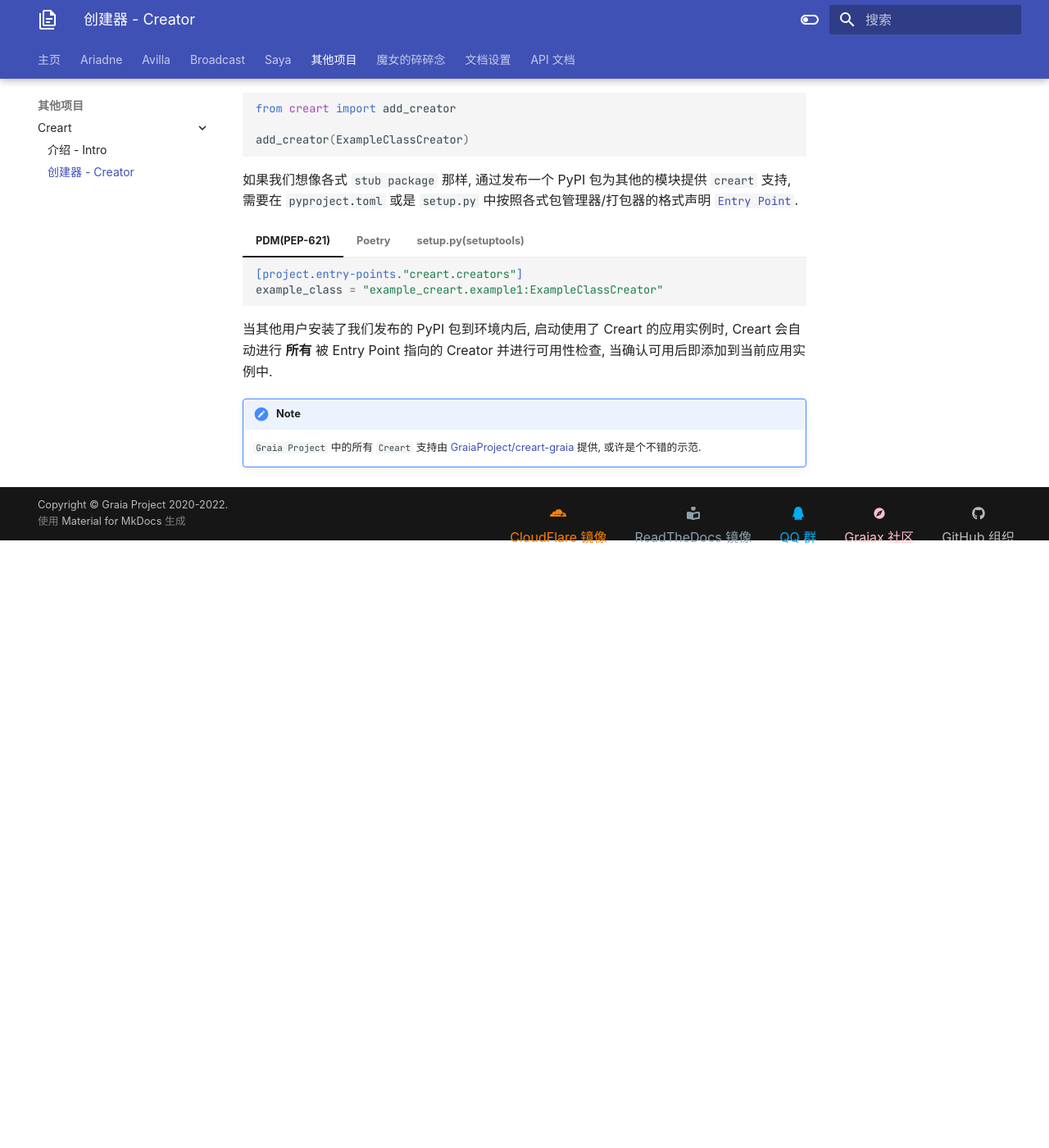
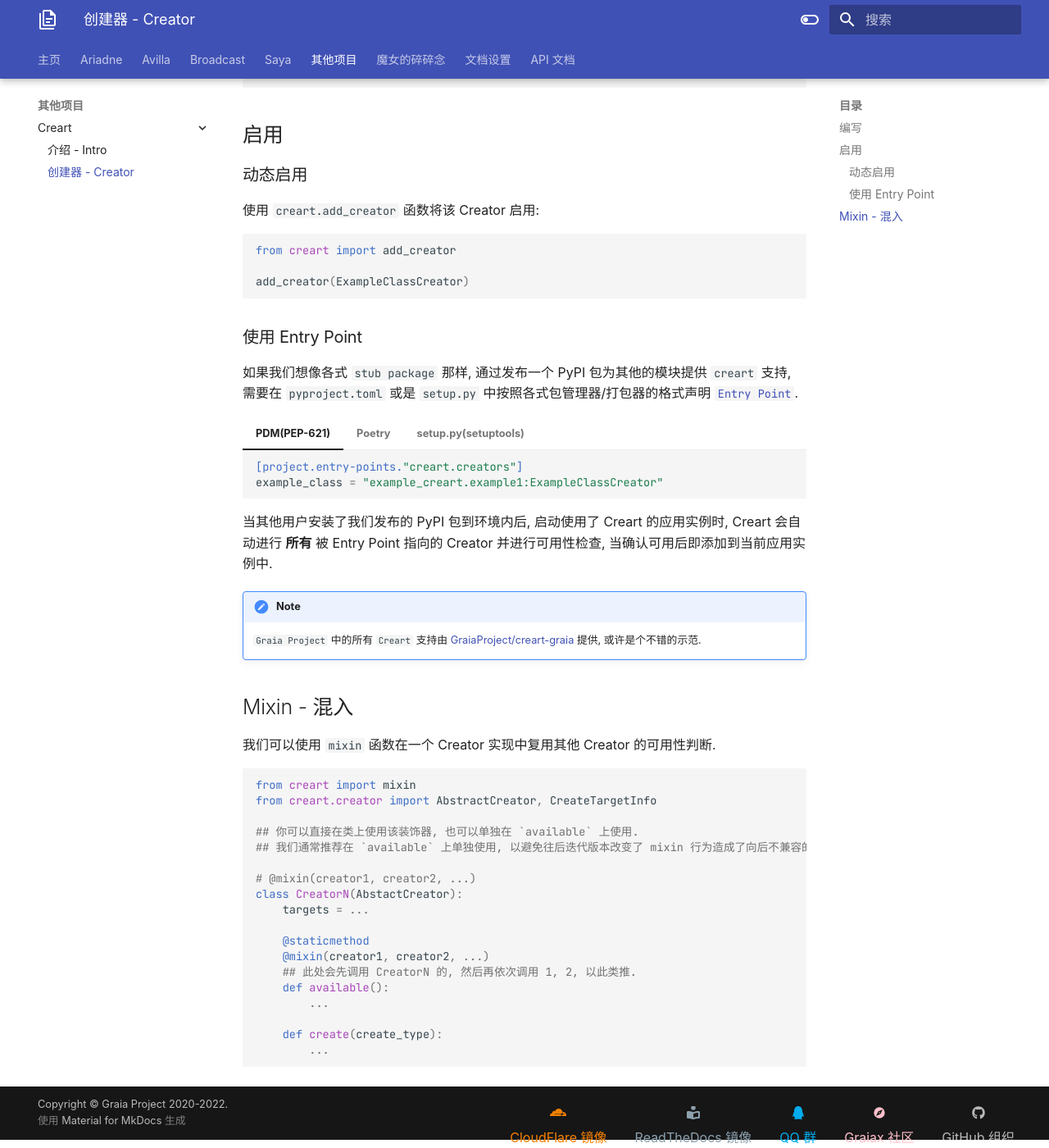
Before and after one commit to GraiaProject/Document, an MkDocs documentation site: the page built from docs/other/creart/creator.md, in a window 1280 px wide and 1400 px high, scrolled down 1460 px. Shown: the whole window at 82% size. Built offline with MkDocs 1.6.1 and Material for MkDocs 9.7.7, drawn with Linux system fonts in a browser that asks for light colours; before the commit the page ends 2129 px from its top, so only the background shows below that; some of the changed text lies outside the part shown.

Commit message:
docs: creator mixin

````diff
--- a/docs/other/creart/creator.md
+++ b/docs/other/creart/creator.md
@@ -13,12 +13,16 @@
     需要注意的是, `Creator` 的声明在编写的时候 **绝对不应该** 实际引用创建目标.
     这会完美的破坏用户的使用体验.
 
+
+## 编写
+
 通常的, 如果对不同的创建目标, 可用性检查的行为是一致的, 我们会把他们全部在一个 `Creator` 里面实现.
 
 以下是 `example.example1:ExampleClass` 的 Creator 实现:
 
 ```py
 from __future__ import annotation  # 优化类型标注的编写体验
+from creart import exists_module
 from creart.creator import AbstractCreator, CreateTargetInfo
 
 from typing import TYPE_CHECKING
@@ -48,12 +52,10 @@ class ExampleClassCreator(AbstractCreator):
     ## 你应该在这里检查 create 方法中所引用到的模块的可用状态, 如下所示.
     @staticmethod
     def available() -> bool:
-        try:
-            import example.example1
-
-            return True
-        except ImportError:  # 请勿 wildmatch, 因为目标模块可能存在错误, 这会导致错误无法展示出来.
-            return False
+        ## 当你要判断一个包或是一个模块是否存在时, 应该使用 exists_module 函数,
+        ## try import 会直接进行导入并拖慢启动速度, 尤其是当你不使用一些模块的时候.
+        ## 如果需要复用其他 Creator 的可用性判断, 请使用 Mixin, 详见 <#mixin>.
+        return exists_module("example.example1")
 
     ## create, 创建器, 需要为静态方法.
     ## 注意, 这里接收到的是原始对象而不是 CreateTargetInfo 中的字符串.
@@ -64,6 +66,10 @@ class ExampleClassCreator(AbstractCreator):
         return create_type(...)
 ```
 
+## 启用
+
+### 动态启用
+
 使用 `creart.add_creator` 函数将该 Creator 启用:
 
 ```py
@@ -71,6 +77,8 @@ from creart import add_creator
 
 add_creator(ExampleClassCreator)
 ```
+
+### 使用 Entry Point
 
 如果我们想像各式 `stub package` 那样, 通过发布一个 PyPI 包为其他的模块提供 `creart` 支持,
 需要在 `pyproject.toml` 或是 `setup.py` 中按照各式包管理器/打包器的格式声明 [`Entry Point`](https://docs.python.org/zh-cn/3.12/library/importlib.metadata.html#entry-points).
@@ -109,3 +117,29 @@ Creart 会自动进行 **所有** 被 Entry Point 指向的 Creator 并进行可
 !!! note
     `Graia Project` 中的所有 `Creart` 支持由 <https://github.com/GraiaProject/creart-graia> 提供,
     或许是个不错的示范.
+
+## Mixin - 混入
+
+我们可以使用 `mixin` 函数在一个 Creator 实现中复用其他 Creator 的可用性判断.
+
+```py
+from creart import mixin
+from creart.creator import AbstractCreator, CreateTargetInfo
+
+## 你可以直接在类上使用该装饰器, 也可以单独在 `available` 上使用.
+## 我们通常推荐在 `available` 上单独使用, 以避免往后迭代版本改变了 mixin 行为造成了向后不兼容的问题.
+
+# @mixin(creator1, creator2, ...)
+class CreatorN(AbstactCreator):
+    targets = ...
+
+    @staticmethod
+    @mixin(creator1, creator2, ...)
+    ## 此处会先调用 CreatorN 的, 然后再依次调用 1, 2, 以此类推.
+    def available():
+        ...
+
+    def create(create_type):
+        ...
+
+```
````
